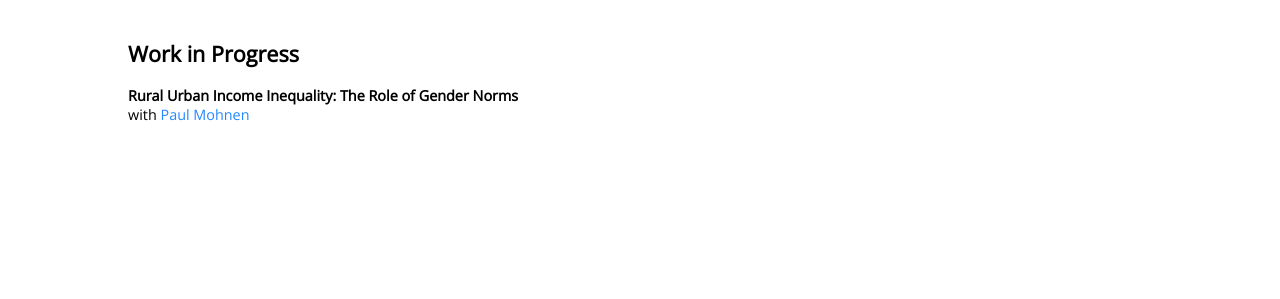
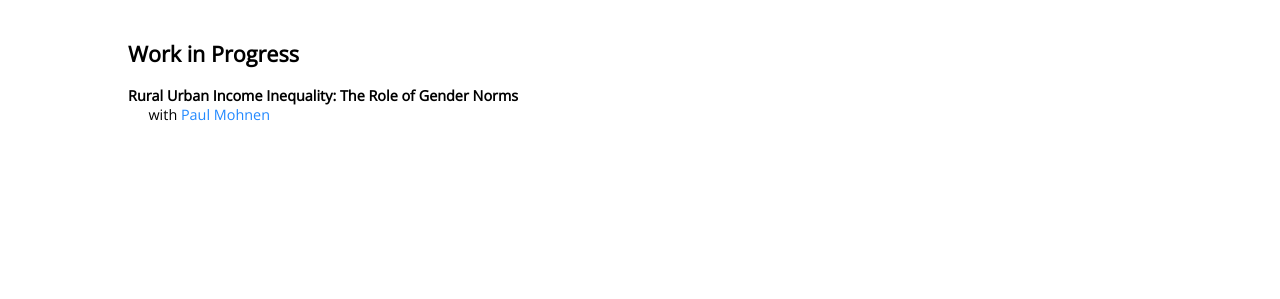
Before and after one commit to sashaindarte/sashaindarte.github.io, a Jekyll site: the page built from research/index.html, in a window 1280 px wide. Shown: the part 447-746 px from the top of the page. Built offline with Jekyll 4.4.1, drawn with Linux system fonts in a browser that asks for light colours.

Commit message:
Update index.html

```diff
--- a/research/index.html
+++ b/research/index.html
@@ -35,7 +35,7 @@ title: Sasha Indarte - Research
 
 		<h2>Work in Progress</h2>
 			<p><b>Rural Urban Income Inequality: The Role of Gender Norms</b></p>
-			<p>with <a href="https://sites.google.com/view/paulmohnen/home">Paul Mohnen</a></p>
+			<p style="margin-left:2%">with <a href="https://sites.google.com/view/paulmohnen/home">Paul Mohnen</a></p>
 		</div>
 	</div>
 </div><!-- /.blurb -->
```
